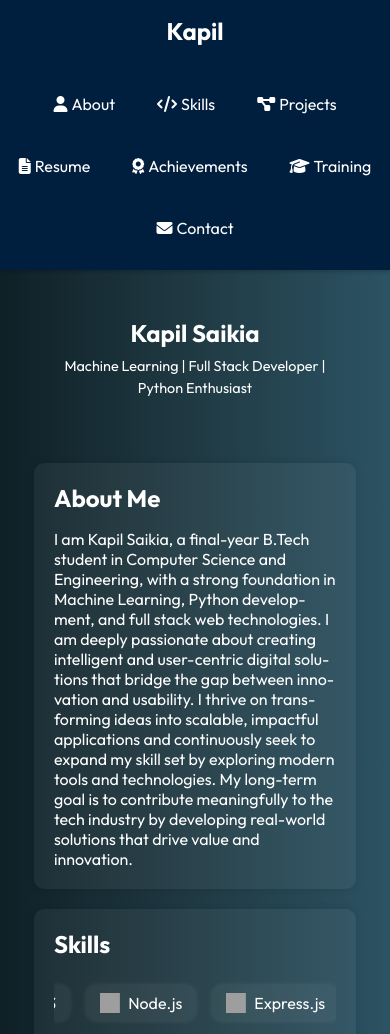
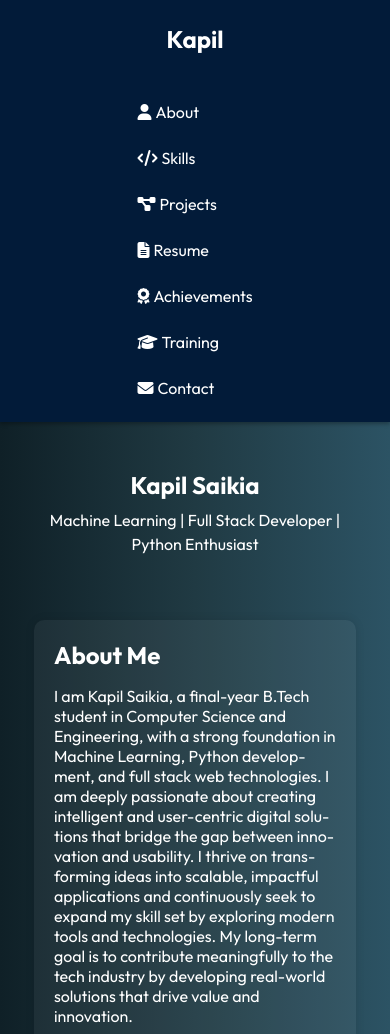
Before and after one commit to Kapil-Saikia/kapil-portfolio, a website: page index.html in a window 390 px wide. Shown: the top 1034 px of the page. Drawn offline with Linux system fonts and the light colour scheme; grey boxes are pictures that could not be loaded.

Commit message:
Add files via upload

```diff
--- a/style.css
+++ b/style.css
@@ -423,128 +423,31 @@ body, html {
   overflow-wrap: break-word;
 }
 @media (max-width: 768px) {
-  .hero h2 {
-    font-size: 1.5rem;
-  }
-
-  .hero p {
-    font-size: 0.9rem;
-  }
-
-  .sidebar {
-    width: 100%;
-    text-align: center;
-  }
-
-  .logo-area h1 {
-    font-size: 1.5rem;
-  }
-
-  .sidebar nav a {
-    display: inline-block;
-    margin: 0.5rem;
-  }
-}
-/* For mobile: make sidebar collapsible or vertical */
-@media screen and (max-width: 768px) {
-  .sidebar {
-    position: fixed;
-    width: 100%;
-    height: auto;
-    flex-direction: row;
-    justify-content: space-around;
-    padding: 1rem;
-    z-index: 999;
-  }
-
-  .sidebar nav {
-    display: flex;
-    flex-direction: row;
-    flex-wrap: wrap;
-    gap: 1rem;
-  }
-
-  .sidebar a {
-    font-size: 0.9rem;
-    padding: 0.5rem;
-  }
-
-  main {
-    margin-left: 0; /* no fixed side margin on mobile */
-    padding-top: 5rem;
-  }
-}
-main, section {
-  max-width: 100%;
-  width: 100%;
-  box-sizing: border-box;
-}
-
-
-.skills {
-  flex-wrap: wrap;
-  gap: 1rem;
-}
-html, body {
-  max-width: 100vw;
-  overflow-x: hidden;
-}
-@media (max-width: 768px) {
-  .sidebar {
-    width: 100%;
-    position: relative;
-    height: auto;
-    display: flex;
-    flex-direction: column;
-    align-items: center;
-  }
-
-  .sidebar nav {
-    display: flex;
-    flex-wrap: wrap;
-    justify-content: center;
-  }
-
-  .sidebar nav a {
-    margin: 8px;
-  }
-
-  main {
-    margin-left: 0;
-    padding-top: 1rem;
-  }
-
-  .logo-area h1 {
-    font-size: 1.5rem;
-  }
-
-  .logo-area img {
-    display: none; /* hide the logo img if needed */
-  }
-}
-@media (max-width: 768px) {
   body {
     flex-direction: column;
+    overflow-x: hidden;
   }
 
   .sidebar {
     width: 100%;
     height: auto;
     position: static;
-    display: flex;
     flex-direction: column;
     align-items: center;
+    justify-content: center;
     padding: 1rem 0;
-    background-color: #001f3f;
-    box-shadow: 0 2px 4px rgba(0,0,0,0.2);
+    background-color: #021B39;
+    box-shadow: 0 2px 4px rgba(0,0,0,0.3);
+    z-index: 999;
   }
 
   .logo-area img {
-    display: none; /* optional: hide the profile image */
+    display: none;
   }
 
   .logo-area h1 {
     font-size: 1.5rem;
+    margin: 0.5rem 0;
   }
 
   .sidebar nav {
@@ -564,11 +467,19 @@ html, body {
 
   main {
     margin-left: 0;
+    width: 100%;
     padding: 1rem;
-    width: 100%;
   }
 
   .card {
     width: 100%;
   }
+
+  .hero h2 {
+    font-size: 1.5rem;
+  }
+
+  .hero p {
+    font-size: 1rem;
+  }
 }
```
